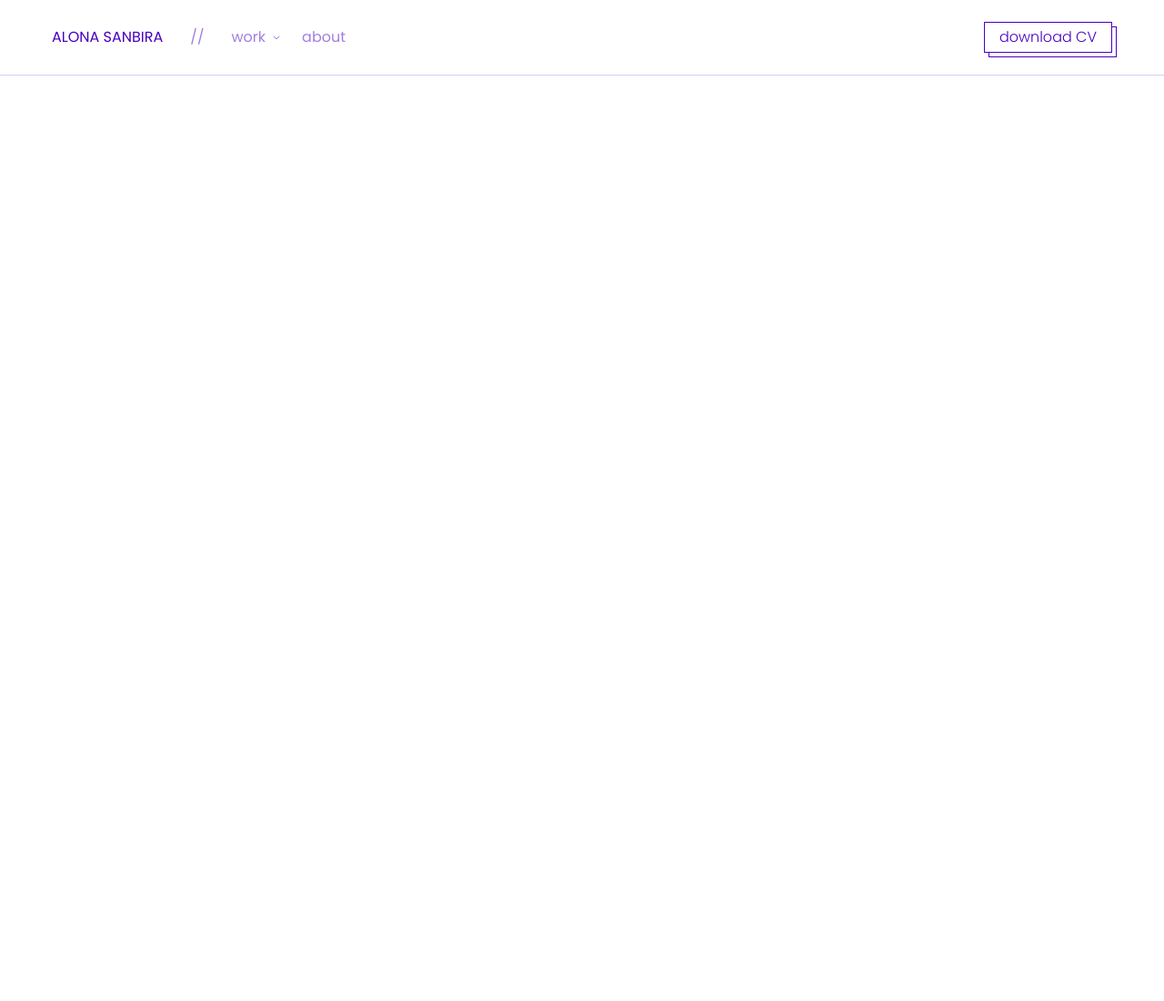
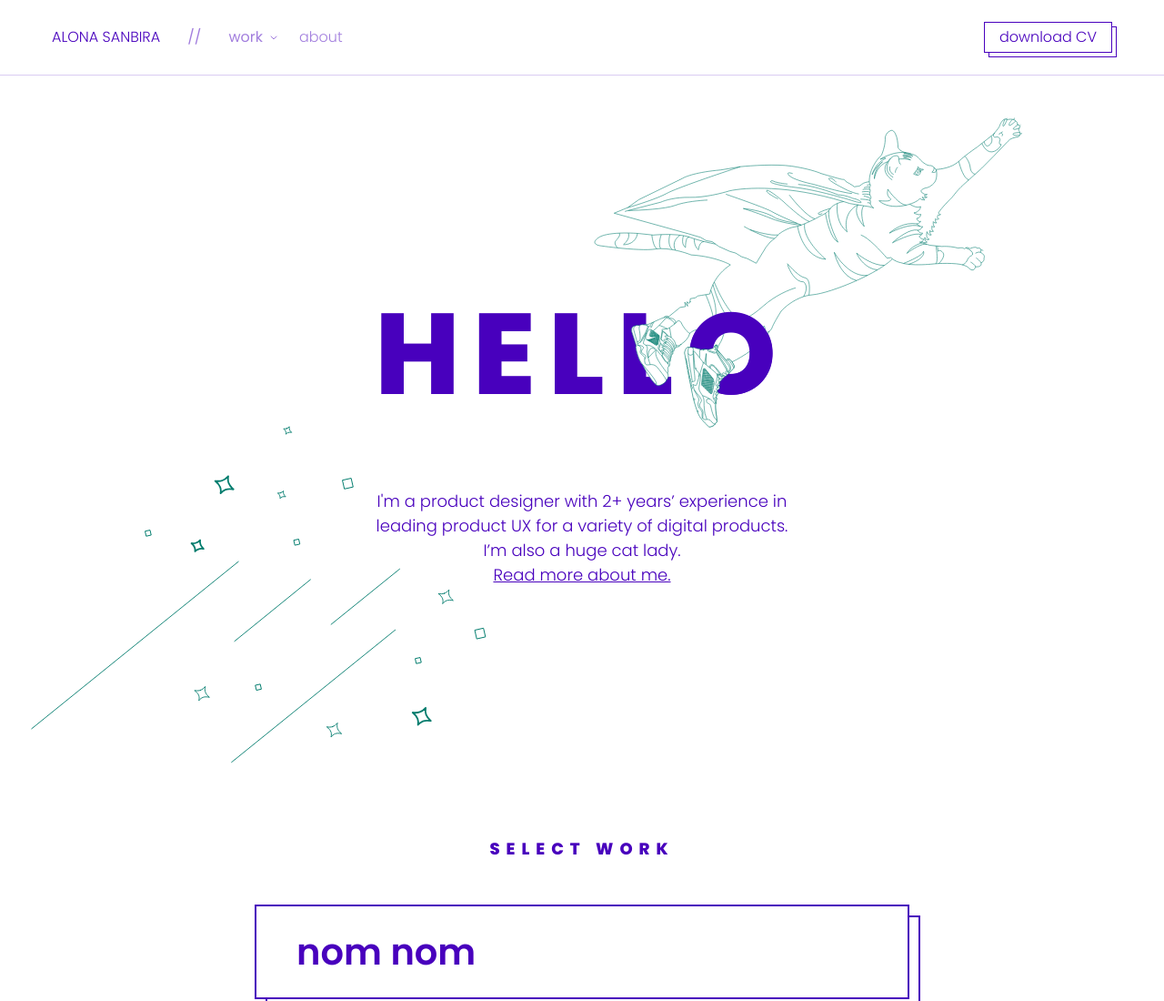
Before and after one commit to MSanbira/alona-sanbira-v2.0, a plain HTML site: page index.html in a window 1280 px wide. Shown: the top 1100 px of the page at 91% size. Before the commit the page ends 800 px from the top, so only its background shows below. Drawn offline with Linux system fonts and the light colour scheme.

Commit message:
home page almost done

```diff
--- a/assets/layouts/general.scss
+++ b/assets/layouts/general.scss
@@ -3,6 +3,7 @@ header {
   border-bottom: 1px solid var(--primary-color-fade);
   padding: 24px 0;
   position: fixed;
+  top: 0;
   z-index: 100;
   width: 100%;
   .container {
--- a/assets/layouts/home.scss
+++ b/assets/layouts/home.scss
@@ -0,0 +1,95 @@
+#homePage {
+  .title-cat-container {
+    width: fit-content;
+    margin: 295px auto 53px auto;
+    position: relative;
+    .main-title {
+      font-size: 126px;
+      letter-spacing: 14px;
+      font-weight: 800;
+      width: fit-content;
+      margin: 0;
+      animation: fade-in 1.5s ease-in-out;
+    }
+    .cat-section {
+      position: absolute;
+      left: 230px;
+      top: -175px;
+      z-index: 10;
+      animation: fade-in-1 2s ease-in-out;
+      .cat-img {
+        height: 366px;
+      }
+      .o-letter {
+        position: absolute;
+        z-index: 20;
+        top: 175px;
+        left: 112px;
+        font-size: 126px;
+        font-weight: 800;
+      }
+      .cat-shoe-img {
+        position: absolute;
+        left: 109px;
+        top: 253px;
+        height: 100px;
+        z-index: 30;
+      }
+    }
+  }
+  .main-desc {
+      text-align: center;
+      position: relative;
+      width: fit-content;
+      margin: 0 auto 274px auto;
+      animation: fade-in 1.5s ease-in-out;
+      .conffetti-img {
+        animation: fade-in-2 2.5s ease-in-out;
+          position: absolute;
+          top: -70px;
+          left: -380px;
+      }
+  }
+
+  .select-work-container {
+      display: flex;
+      flex-flow: column nowrap;
+      align-items: center;
+      animation: fade-in 1.5s ease-in-out;
+      h2 {
+          text-transform: uppercase;
+          letter-spacing: 7px;
+          margin-bottom: 48px;
+      }
+      .btn {
+          margin-bottom: 44px;
+      }
+  }
+}
+
+@keyframes fade-in {
+  0%, 30% {
+    opacity: 0;
+  }
+  100% {
+    opacity: 1;
+  }
+}
+
+@keyframes fade-in-1 {
+    0%, 50% {
+      opacity: 0;
+    }
+    100% {
+      opacity: 1;
+    }
+  }
+
+@keyframes fade-in-2 {
+    0%, 60% {
+      opacity: 0;
+    }
+    100% {
+      opacity: 1;
+    }
+  }
--- a/assets/main.scss
+++ b/assets/main.scss
@@ -7,6 +7,7 @@
 body {
   font-family: "Poppins", Arial, Helvetica, sans-serif;
   line-height: 1.5;
+  margin-top: 83px;
 }
 
 .container {
@@ -20,7 +21,8 @@ h3,
 h4,
 h5,
 h6,
-p {
+p,
+a {
   color: var(--secondary-color);
   font-size: 18px;
   font-weight: 300;
@@ -32,6 +34,10 @@ p {
 h1 {
   font-size: 56px;
   font-weight: 600;
+}
+
+h2 {
+  font-weight: 800;
 }
 
 h3 {
@@ -78,6 +84,8 @@ h3 {
   justify-content: center;
   background: white;
   transition: 0.3s;
+  top: 0;
+  left: 0;
   &::before {
     content: "";
     display: block;
@@ -91,7 +99,8 @@ h3 {
     transition: 0.3s;
   }
   &:hover {
-    margin: 4px -4px -4px 4px;
+    top: 4px;
+    left: 4px;
     &::before {
       top: 0;
       left: 0;
@@ -101,6 +110,28 @@ h3 {
   &.btn-small {
     padding: 4px 16px;
   }
+  &.btn-big {
+    padding: 30px 44px;
+    font-size: 40px;
+    font-weight: 600;
+    line-height: 1;
+    width: 720px;
+    justify-content: flex-start;
+    border-width: 2px;
+    &::before {
+      border-width: 2px;
+      top: 10px;
+      left: 10px;
+    }
+    &:hover {
+      top: 10px;
+      left: 10px;
+      &::before {
+        top: 0;
+        left: 0;
+      }
+    }
+  }
 }
 
 .divider {
--- a/index.html
+++ b/index.html
@@ -41,6 +41,43 @@
       </div>
     </header>
 
+    <section id="homePage">
+      <div class="container">
+        <div class="title-cat-container">
+          <h1 class="main-title color-primary">
+            HELLO
+          </h1>
+          <div class="cat-section">
+            <img src="/assets/images/Cat-hero.svg" class="cat-img" alt="cat" />
+            <h1 class="o-letter color-primary">O</h1>
+            <img
+              src="/assets/images/Cat-shoe.svg"
+              class="cat-shoe-img"
+              alt="cat shoe"
+            />
+          </div>
+        </div>
+
+        <p class="color-primary main-desc">
+          I'm a product designer with 2+ years’ experience in<br />
+          leading product UX for a variety of digital products.<br />
+          I’m also a huge cat lady.<br />
+          <a href="*" class="color-primary">Read more about me.</a>
+          <img src="/assets/images/Conffetti.svg" class="conffetti-img" alt="conffetti">
+        </p>
+
+        <div class="select-work-container">
+          <h2 class="color-primary">select work</h2>
+          <div class="btn btn-big">nom nom</div>
+          <div class="btn btn-big">herbalist</div>
+          <div class="btn btn-big">bits of gold</div>
+          <div class="btn btn-big">hatch baby</div>
+          <div class="btn btn-big">politic.li</div>
+          <div class="btn btn-big">globes</div>
+        </div>
+      </div>
+    </section>
+
     <script src="/assets/main.js"></script>
   </body>
 </html>
```
Also changed, not shown: assets/layouts/general.css, assets/layouts/home.css, assets/main.css, 3 other files.
